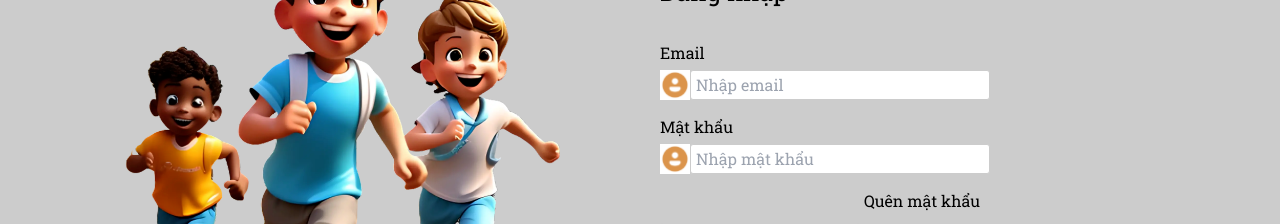
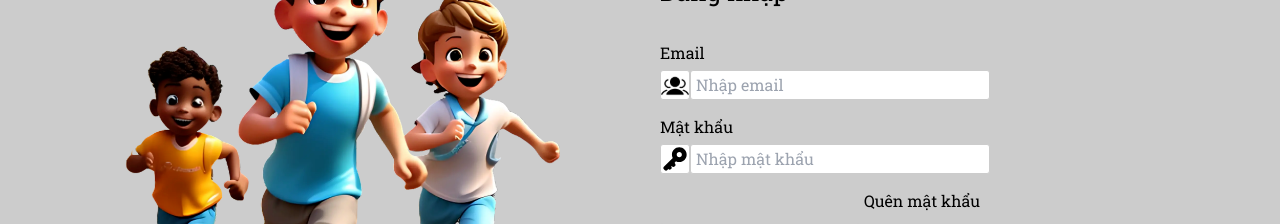
Before and after one commit to nguyenngocthach1403/preschool-system-project, a Vue app in the folder preschool_web_application/: page / in a window 1280 px wide. Shown: the part 197-421 px from the top of the page. Built offline with nearby package versions, Linux system fonts and the light colour scheme.

Commit message:
Toan 2/5 13:32 Feat: new icon

```diff
--- a/preschool_web_application/src/presentations/login_page/login_view.vue
+++ b/preschool_web_application/src/presentations/login_page/login_view.vue
@@ -8,12 +8,12 @@
             <h1>Đăng nhập</h1>
           <label for="name">Email</label>
           <div class="form-group">
-            <img src="/src/assets/icons/account.svg" alt="" />
+            <img src="/src/assets/icons/member.svg" alt="" />
             <input type="email" id="email" v-model="email" placeholder="Nhập email" />
           </div>
           <label for="email">Mật khẩu</label>
           <div class="form-group">
-            <img src="/src/assets/icons/account.svg" alt="" />
+            <img src="/src/assets/icons/key.svg" alt="" />
             <input type="text" id="password" v-model="password" placeholder="Nhập mật khẩu" />
           </div>
           <div class="forgot-password">
@@ -79,6 +79,8 @@
   .form-group img {
     width: 30px;
     height: 30px;
+    border: 1px solid #ccc;
+    border-radius: 3px;
     background-color: #fff;
   }
 
```
Also changed, not shown: preschool_web_application/src/assets/icons/key.svg (added).
